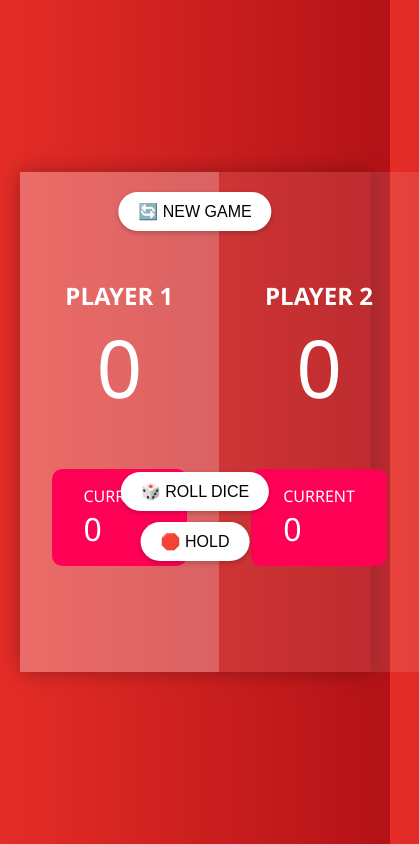
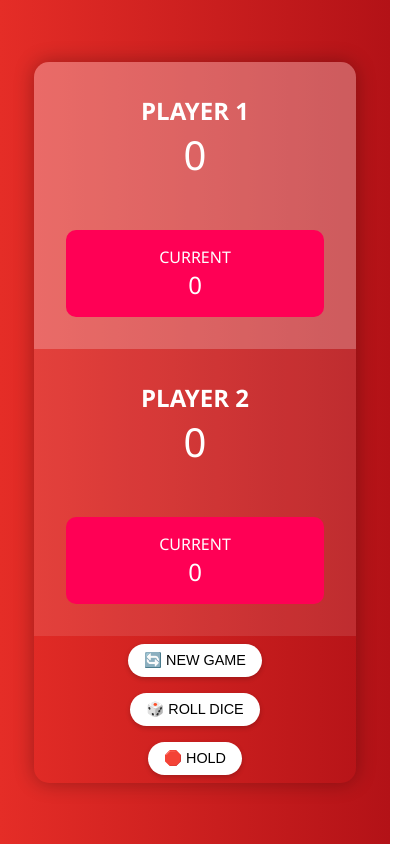
Before and after one commit to rk2281/roll_a_die_game, a plain HTML site: page index.html in a window 390 px wide. Shown: the whole page, 419 px wide, since content can reach past the window. Drawn offline with Linux system fonts and the light colour scheme.

Commit message:
Made responsive

```diff
--- a/style.css
+++ b/style.css
@@ -7,24 +7,28 @@
 body {
   font-family: 'Segoe UI', sans-serif;
   background: linear-gradient(to right, #e52d27, #b31217);
-  height: 100vh;
+  min-height: 100vh;
   display: flex;
   align-items: center;
   justify-content: center;
+  padding: 1rem;
 }
 
 main {
   display: flex;
+  flex-direction: row;
   position: relative;
   width: 90%;
   max-width: 900px;
   height: 500px;
-  box-shadow: 0 0 20px rgba(0,0,0,0.3);
+  box-shadow: 0 0 20px rgba(0, 0, 0, 0.3);
+  border-radius: 15px;
+  overflow: hidden;
 }
 
 .player {
   flex: 1;
-  background: rgba(255,255,255,0.1);
+  background: rgba(255, 255, 255, 0.1);
   color: #fff;
   padding: 2rem;
   display: flex;
@@ -32,14 +36,15 @@ main {
   align-items: center;
   justify-content: center;
   transition: all 0.3s;
+  text-align: center;
 }
 
 .player--active {
-  background: rgba(255,255,255,0.3);
+  background: rgba(255, 255, 255, 0.3);
 }
 
 .score {
-  font-size: 5rem;
+  font-size: 4rem;
   margin-bottom: 1rem;
 }
 
@@ -48,6 +53,8 @@ main {
   padding: 1rem 2rem;
   border-radius: 10px;
   margin-top: 2rem;
+  width: 100%;
+  max-width: 200px;
 }
 
 .current-label {
@@ -65,7 +72,7 @@ main {
   top: 30%;
   transform: translateX(-50%);
   width: 100px;
-  display: none; /* Show via JS */
+  display: none;
 }
 
 .btn {
@@ -78,7 +85,7 @@ main {
   border-radius: 25px;
   cursor: pointer;
   background-color: white;
-  box-shadow: 0 2px 5px rgba(0,0,0,0.2);
+  box-shadow: 0 2px 5px rgba(0, 0, 0, 0.2);
 }
 
 .btn-new {
@@ -97,3 +104,59 @@ main {
   background-color: #000;
   color: #fff;
 }
+
+/* Responsive Styles */
+@media (max-width: 768px) {
+  main {
+    flex-direction: column;
+    height: auto;
+  }
+
+  .dice {
+    position: static;
+    transform: none;
+    margin: 1rem auto;
+    display: block;
+  }
+
+  .btn {
+    position: static;
+    transform: none;
+    margin: 0.5rem auto;
+    display: block;
+  }
+
+  .btn-new,
+  .btn-roll,
+  .btn-hold {
+    top: auto;
+  }
+
+  .score {
+    font-size: 3rem;
+  }
+
+  .current {
+    max-width: 100%;
+    padding: 1rem;
+  }
+}
+
+@media (max-width: 480px) {
+  .score {
+    font-size: 2.5rem;
+  }
+
+  .current-score {
+    font-size: 1.5rem;
+  }
+
+  .btn {
+    font-size: 0.9rem;
+    padding: 8px 16px;
+  }
+
+  .dice {
+    width: 80px;
+  }
+}
```
